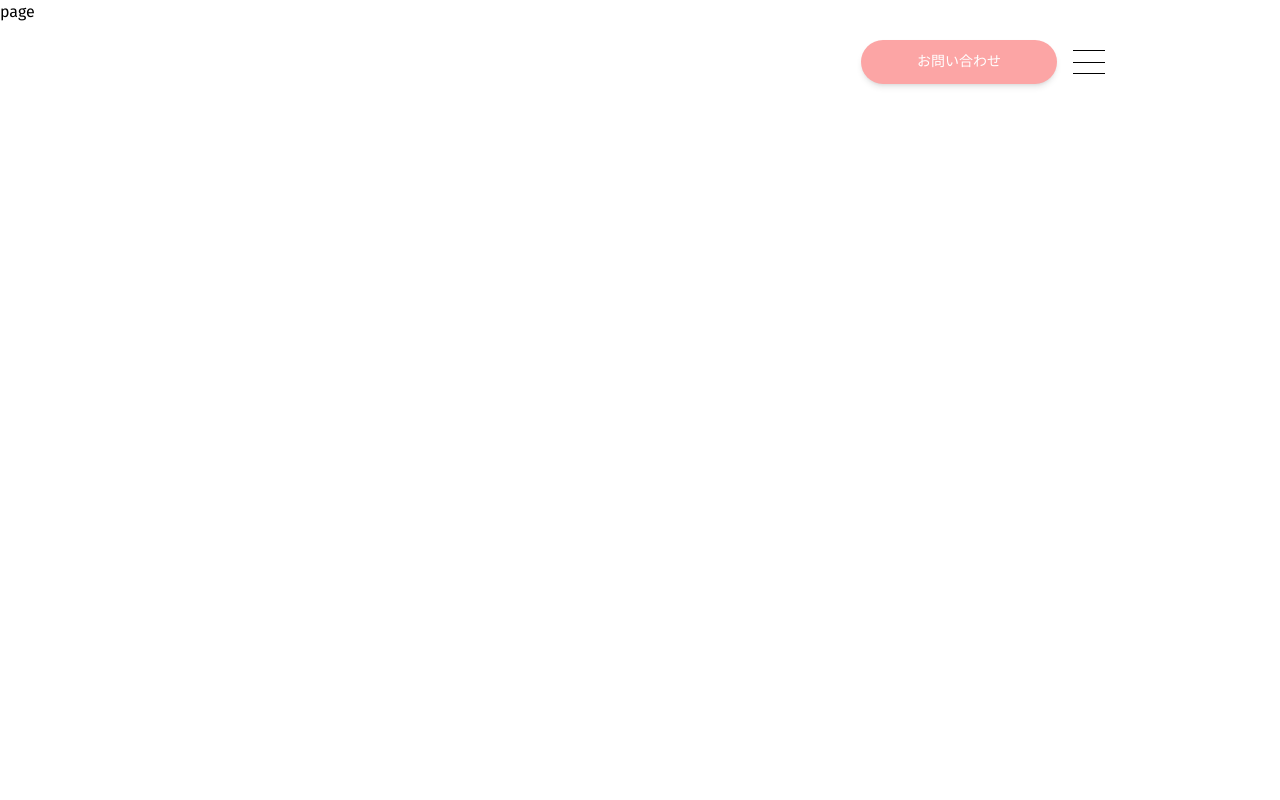
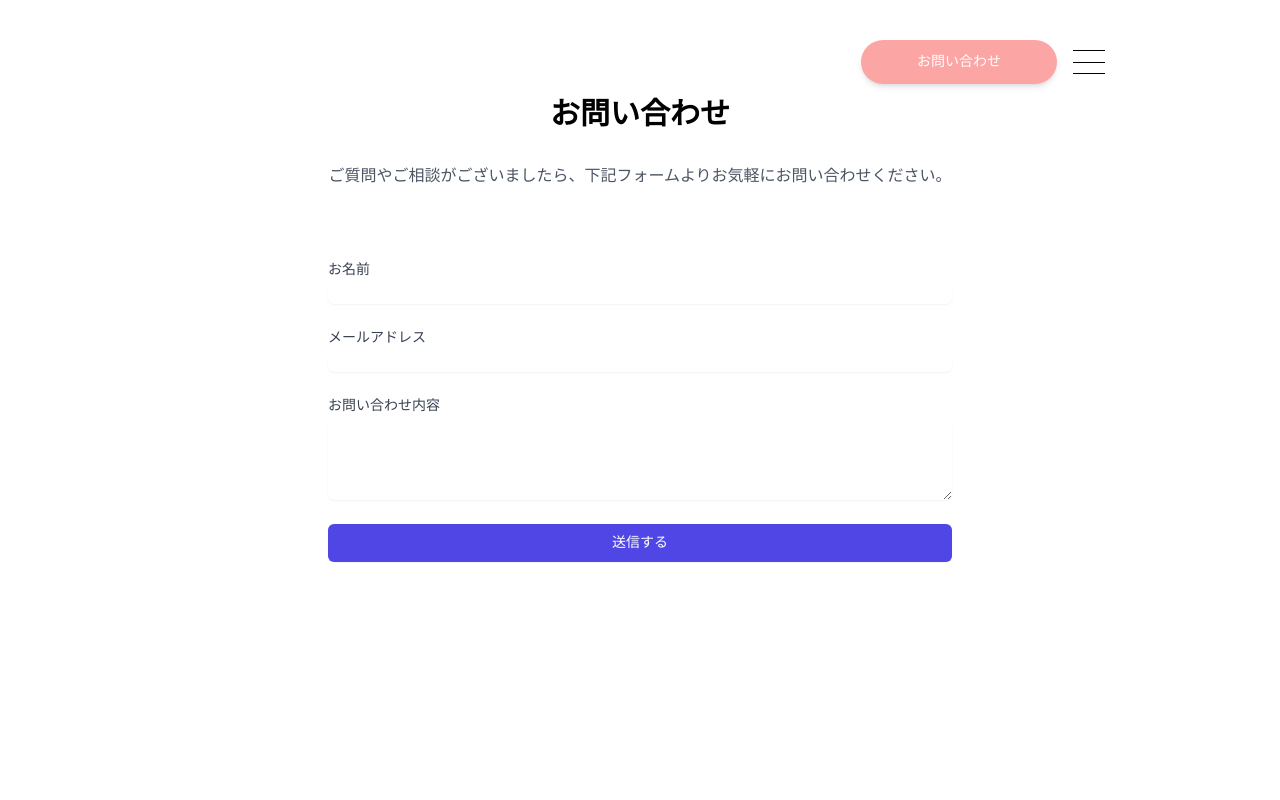
Before and after one commit to TaharaKazuki/group_home_fix, a Next.js app: page /contact in a window 1280 px wide. Shown: the top 800 px of the page. Built offline with nearby package versions, Linux system fonts and the light colour scheme.

Commit message:
Add contact form with React Hook Form and Zod validation

```diff
--- a/app/contact/page.tsx
+++ b/app/contact/page.tsx
@@ -1,12 +1,15 @@
-import React from 'react';
+import ContactForm from '@/components/sections/ContactForm';
 
-const ContactPage = () => {
+export default function Contact() {
   return (
-    <div>
-      page
-      <div className="h-[2000px]" />
-    </div>
+    <main className="min-h-screen px-4 py-24">
+      <div className="mx-auto max-w-4xl">
+        <h1 className="mb-8 text-center text-3xl font-bold">お問い合わせ</h1>
+        <p className="mb-12 text-center text-gray-600">
+          ご質問やご相談がございましたら、下記フォームよりお気軽にお問い合わせください。
+        </p>
+        <ContactForm />
+      </div>
+    </main>
   );
-};
-
-export default ContactPage;
+}
--- a/components/Header.tsx
+++ b/components/Header.tsx
@@ -1,6 +1,7 @@
 'use client';
 
 import { AnimatePresence } from 'framer-motion';
+import Link from 'next/link';
 
 import Nav from './Nav';
 import { Button } from './ui/button';
@@ -14,6 +15,7 @@ const Header = () => {
     <header className="fixed inset-x-0 top-[20px] z-[60] lg:top-[40px]">
       <div className="container mx-auto">
         <div className="flex items-center justify-end gap-4">
+          <Link href="/contact">
             <Button
               variant={'default'}
               size={'lg'}
@@ -21,6 +23,7 @@ const Header = () => {
             >
               お問い合わせ
             </Button>
+          </Link>
 
           <button
             onClick={toggleHandler}
--- /dev/null
+++ b/components/sections/ContactForm.tsx
@@ -0,0 +1,113 @@
+'use client';
+
+import { zodResolver } from '@hookform/resolvers/zod';
+import { motion } from 'framer-motion';
+import { useForm } from 'react-hook-form';
+import { z } from 'zod';
+
+const contactSchema = z.object({
+  name: z.string().min(1, 'お名前を入力してください'),
+  email: z.string().email('正しいメールアドレスを入力してください'),
+  message: z.string().min(10, 'メッセージは10文字以上入力してください'),
+});
+
+type ContactFormData = z.infer<typeof contactSchema>;
+
+const ContactForm = () => {
+  const {
+    register,
+    handleSubmit,
+    formState: { errors },
+  } = useForm<ContactFormData>({
+    resolver: zodResolver(contactSchema),
+  });
+
+  const onSubmit = async (data: ContactFormData) => {
+    console.log(data);
+    // ここにAPI送信処理を実装
+  };
+
+  return (
+    <motion.div
+      initial={{ opacity: 0, y: 20 }}
+      animate={{ opacity: 1, y: 0 }}
+      transition={{ duration: 0.5 }}
+      className="mx-auto w-full max-w-2xl p-6"
+    >
+      <form onSubmit={handleSubmit(onSubmit)} className="space-y-6">
+        <div>
+          <label
+            htmlFor="name"
+            className="block text-sm font-medium text-gray-700"
+          >
+            お名前
+          </label>
+          <input
+            type="text"
+            id="name"
+            {...register('name')}
+            className={`mt-1 block w-full rounded-md border-gray-300 shadow-sm focus:border-indigo-500 focus:ring-indigo-500 sm:text-sm ${
+              errors.name ? 'border-red-500' : ''
+            }`}
+          />
+          {errors.name && (
+            <p className="mt-1 text-sm text-red-600">{errors.name.message}</p>
+          )}
+        </div>
+
+        <div>
+          <label
+            htmlFor="email"
+            className="block text-sm font-medium text-gray-700"
+          >
+            メールアドレス
+          </label>
+          <input
+            type="email"
+            id="email"
+            {...register('email')}
+            className={`mt-1 block w-full rounded-md border-gray-300 shadow-sm focus:border-indigo-500 focus:ring-indigo-500 sm:text-sm ${
+              errors.email ? 'border-red-500' : ''
+            }`}
+          />
+          {errors.email && (
+            <p className="mt-1 text-sm text-red-600">{errors.email.message}</p>
+          )}
+        </div>
+
+        <div>
+          <label
+            htmlFor="message"
+            className="block text-sm font-medium text-gray-700"
+          >
+            お問い合わせ内容
+          </label>
+          <textarea
+            id="message"
+            {...register('message')}
+            rows={4}
+            className={`mt-1 block w-full rounded-md border-gray-300 shadow-sm focus:border-indigo-500 focus:ring-indigo-500 sm:text-sm ${
+              errors.message ? 'border-red-500' : ''
+            }`}
+          />
+          {errors.message && (
+            <p className="mt-1 text-sm text-red-600">
+              {errors.message.message}
+            </p>
+          )}
+        </div>
+
+        <div>
+          <button
+            type="submit"
+            className="flex w-full justify-center rounded-md border border-transparent bg-indigo-600 px-4 py-2 text-sm font-medium text-white shadow-sm hover:bg-indigo-700 focus:outline-none focus:ring-2 focus:ring-indigo-500 focus:ring-offset-2"
+          >
+            送信する
+          </button>
+        </div>
+      </form>
+    </motion.div>
+  );
+};
+
+export default ContactForm;
--- a/package.json
+++ b/package.json
@@ -12,6 +12,7 @@
     "deploy": "npm run pages:build && wrangler pages deploy"
   },
   "dependencies": {
+    "@hookform/resolvers": "^3.10.0",
     "@radix-ui/react-slot": "^1.1.0",
     "class-variance-authority": "^0.7.0",
     "clsx": "^2.1.1",
@@ -20,9 +21,11 @@
     "next": "14.2.14",
     "react": "^18",
     "react-dom": "^18",
+    "react-hook-form": "^7.54.2",
     "react-icons": "^5.3.0",
     "tailwind-merge": "^2.5.2",
-    "tailwindcss-animate": "^1.0.7"
+    "tailwindcss-animate": "^1.0.7",
+    "zod": "^3.24.1"
   },
   "devDependencies": {
     "@cloudflare/next-on-pages": "^1.13.7",
```
Also changed, not shown: 1 other file (tests, documents, lock files or other folders). Lines whose indentation alone changed are shown as unchanged.
